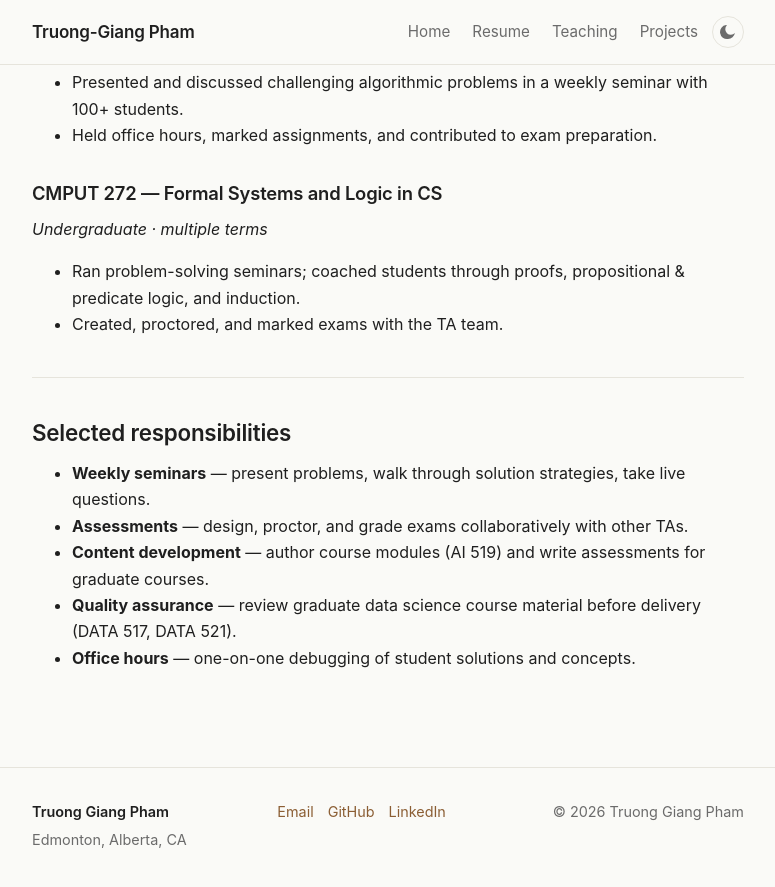
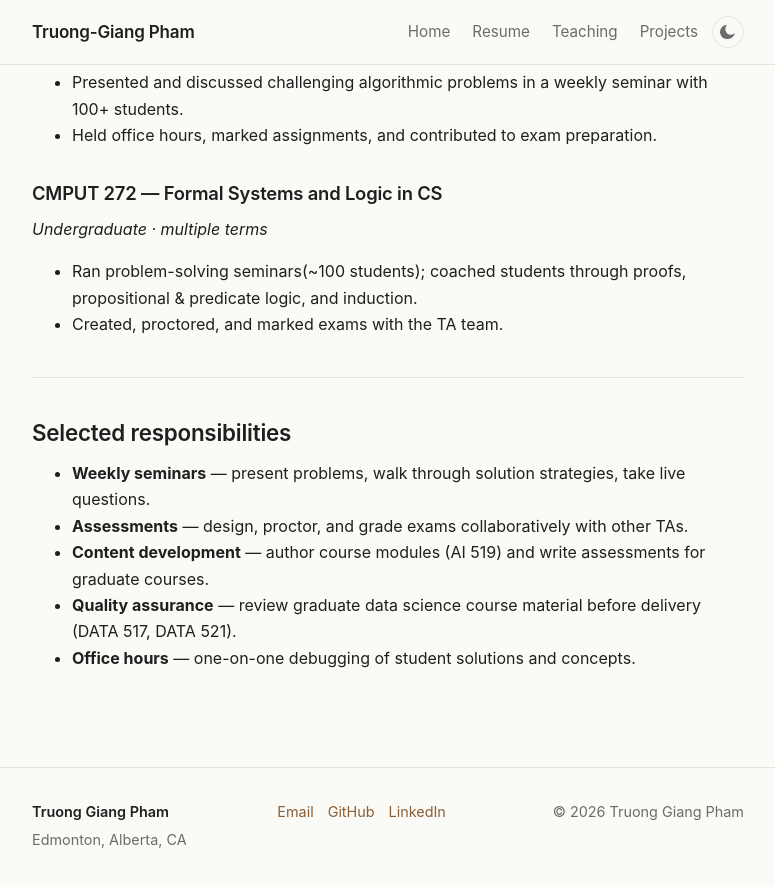
Before and after one commit to TruongGiangPham-1/TruongGiangPham-1.github.io, a Jekyll site: the page built from docs/teaching.md, in a window 1280 px wide and 900 px high, scrolled down 2091 px. Shown: the top 887 px of the window, without its empty margins (252-1027 px from the left). Built offline with Jekyll 4.4.1, drawn with Linux system fonts in a browser that asks for light colours.

Commit message:
teaching: clarify cmput 272 text

```diff
--- a/docs/teaching.md
+++ b/docs/teaching.md
@@ -63,7 +63,7 @@ Authored two course modules:
 ### CMPUT 272 — Formal Systems and Logic in CS
 *Undergraduate &middot; multiple terms*
 
-- Ran problem-solving seminars; coached students through proofs, propositional & predicate logic, and induction.
+- Ran problem-solving seminars(~100 students); coached students through proofs, propositional & predicate logic, and induction.
 - Created, proctored, and marked exams with the TA team.
 
 ---
```
